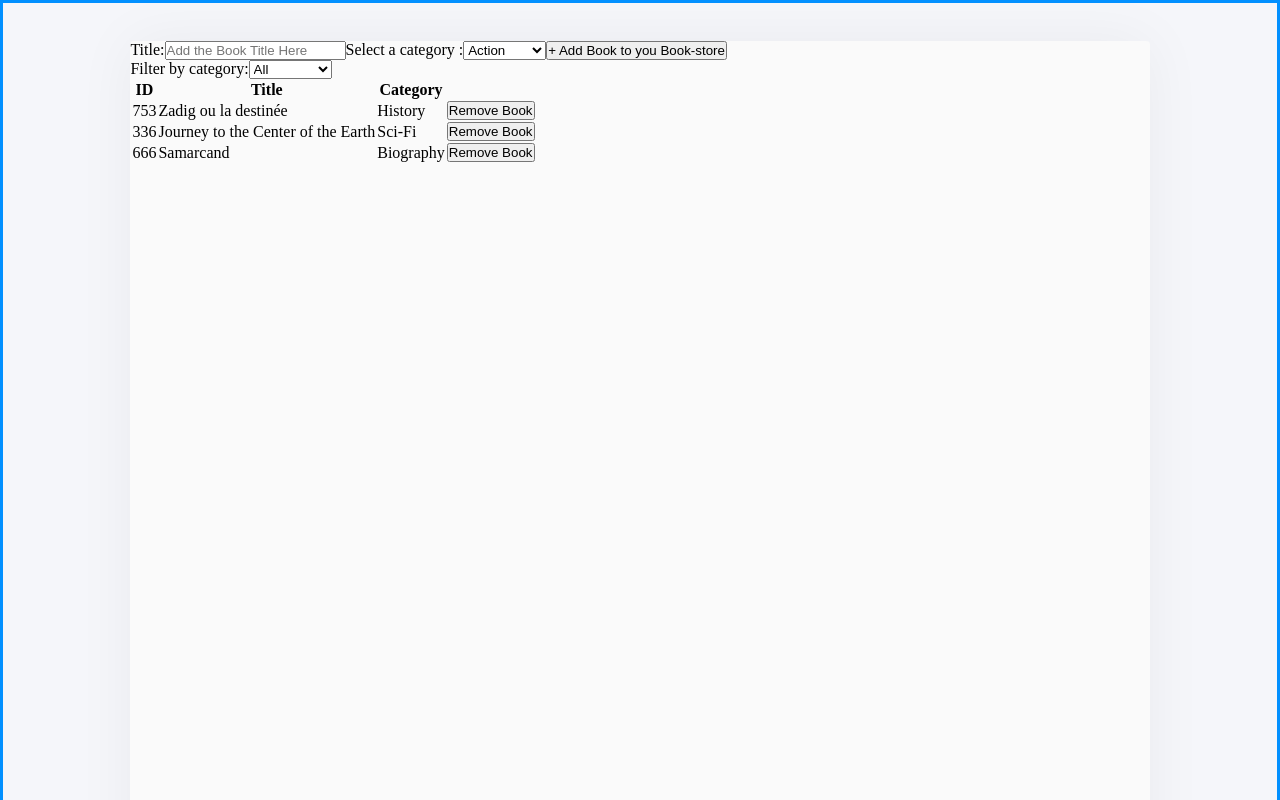
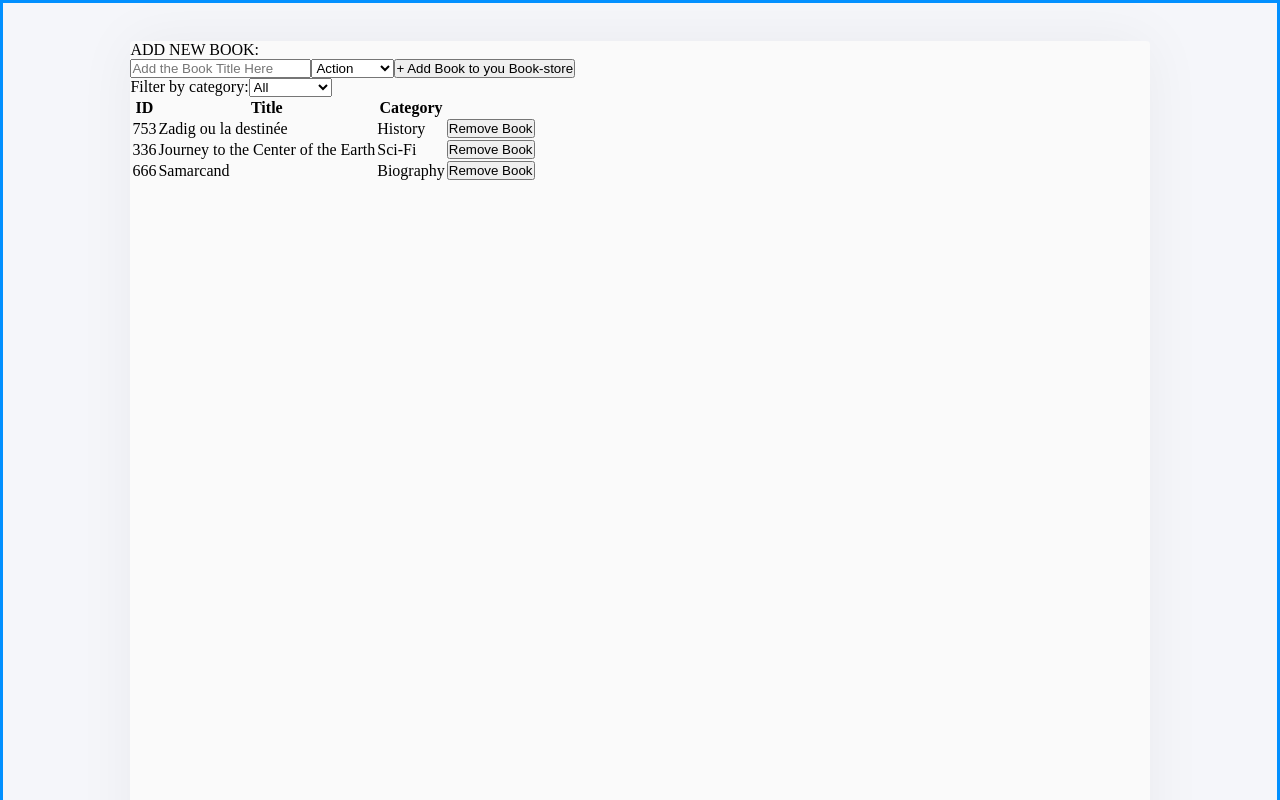
Before and after one commit to CalyCherkaoui/bookstore-react-redux, a React (Create React App) app: page / in a window 1280 px wide. Shown: the top 800 px of the page. Built offline with nearby package versions, Linux system fonts and the light colour scheme.

Commit message:
Refactor Add book form html for styling

```diff
--- a/src/containers/BooksForm.js
+++ b/src/containers/BooksForm.js
@@ -28,11 +28,11 @@ const BooksForm = ({ createBook }) => {
   };
 
   return (
-    <div>
-      <form>
-        <label htmlFor="title">
-          Title:
+    <div className="add_book_form_container">
+      <div className="form_title">ADD NEW BOOK:</div>
+      <form className="form_wrapper">
         <input
+          className="form_input_book_title"
           type="text"
           placeholder="Add the Book Title Here"
           name="title"
@@ -40,11 +40,9 @@ const BooksForm = ({ createBook }) => {
           value={title}
           onChange={handleChange}
         />
-        </label>
 
-        <label htmlFor="category">
-          Select a category :
         <select
+          className="form_input_category_select"
           name="category"
           id="category"
           onChange={handleChange}
@@ -57,7 +55,6 @@ const BooksForm = ({ createBook }) => {
             )
           }
         </select>
-        </label>
         <button
           type="submit"
           name="submit"
```
Lines whose indentation alone changed are shown as unchanged.
